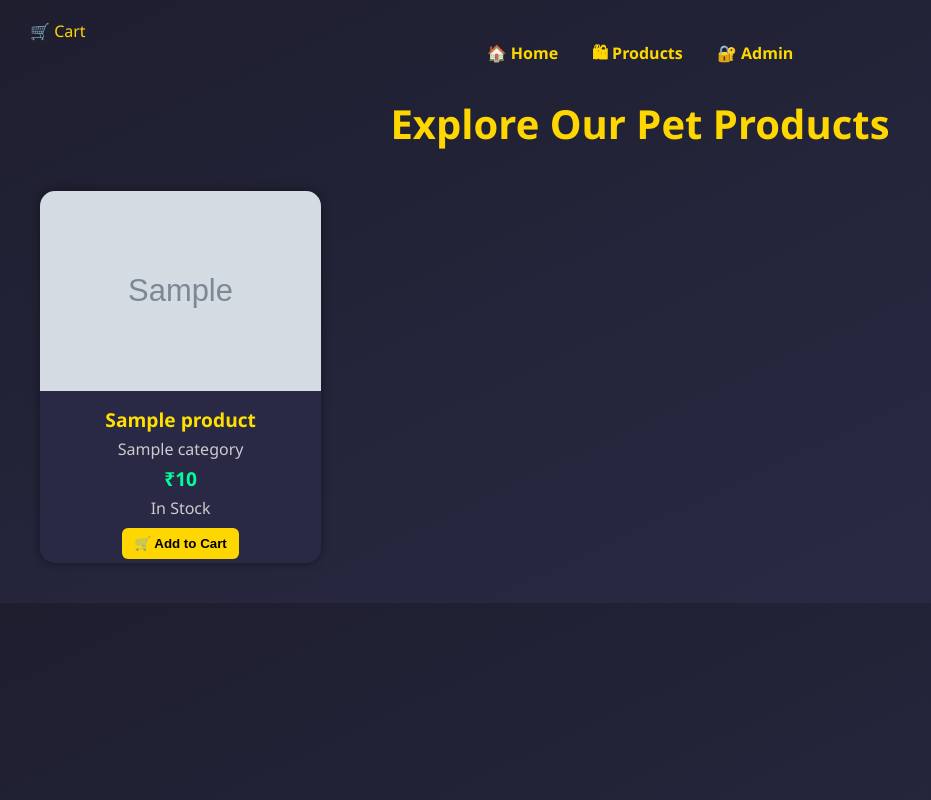
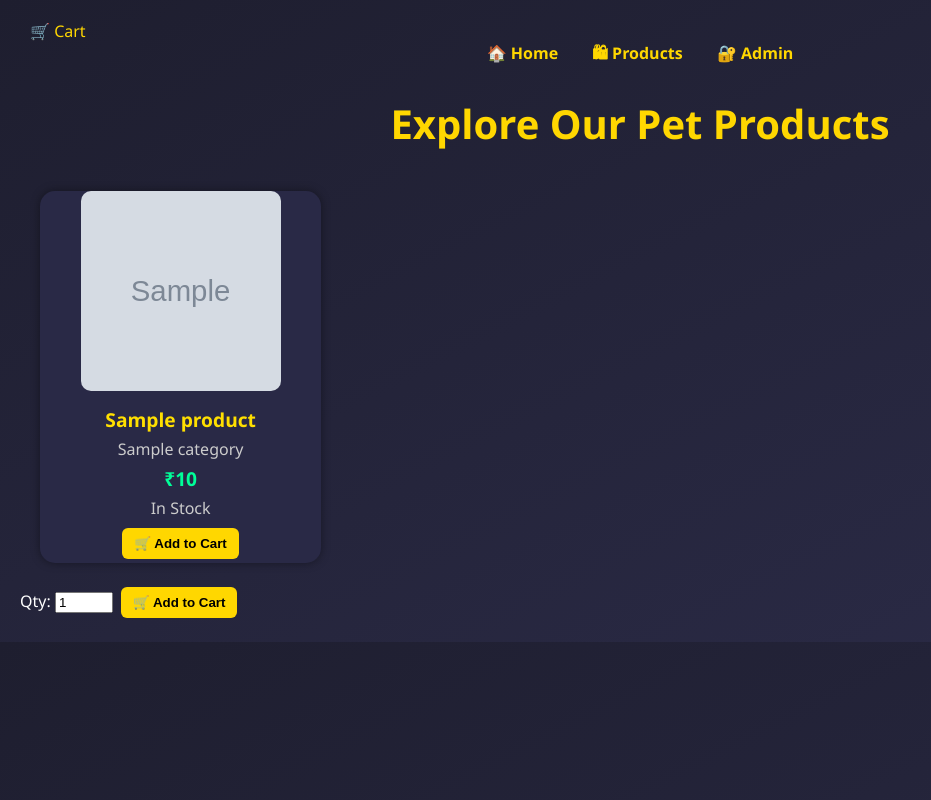
Before and after one commit to VRahul98/mew-moo, a Flask app: template templates/products.html in a window 1280 px wide. Shown: the whole page, without its empty margins (0-931 px from the left). Run offline with Flask 3, Linux system fonts and the light colour scheme; the template is opened without the code that fills it: most values are stand-ins (such as "Sample title", 1, 10 or a date in 2020); grey boxes marked "Sample" are stand-in pictures.

Commit message:
Add cart quantity and checkout with confirmation page

```diff
--- a/templates/products.html
+++ b/templates/products.html
@@ -97,7 +97,10 @@
   <div class="product-grid">
     {% for p in products %}
     <div class="product-card">
-     <img src="{{ url_for('static', filename='images/' + p.image) }}" alt="{{ p.name }}">
+     <img src="{{ url_for('static', filename='images/' + p.image) }}"
+     alt="{{ p.name }}"
+     style="width: 200px; height: 200px; object-fit: cover; border-radius: 10px;">
+
       <h3>{{ p.name }}</h3>
       <p>{{ p.category }}</p>
       <p class="price">₹{{ p.price }}</p>
@@ -116,5 +119,12 @@
     {% endfor %}
   </div>
 
+<form method="POST" action="{{ url_for('add_to_cart') }}">
+  <input type="hidden" name="id" value="{{ p.id }}">
+  <label>Qty:</label>
+  <input type="number" name="quantity" value="1" min="1" max="{{ p.stock }}" style="width: 50px;">
+  <button type="submit">🛒 Add to Cart</button>
+</form>
+
 </body>
 </html>
```
